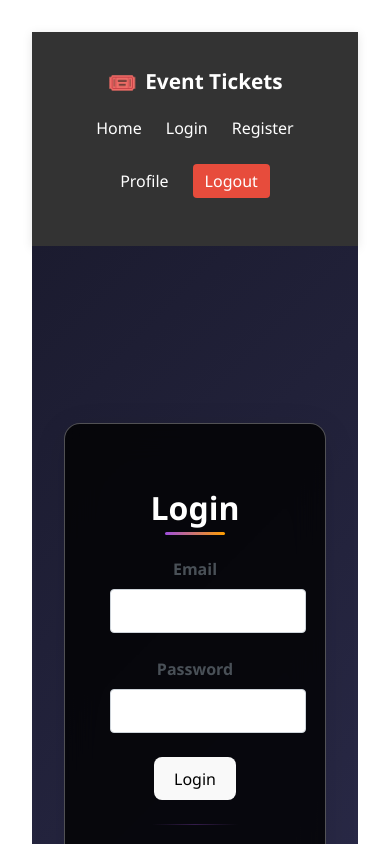
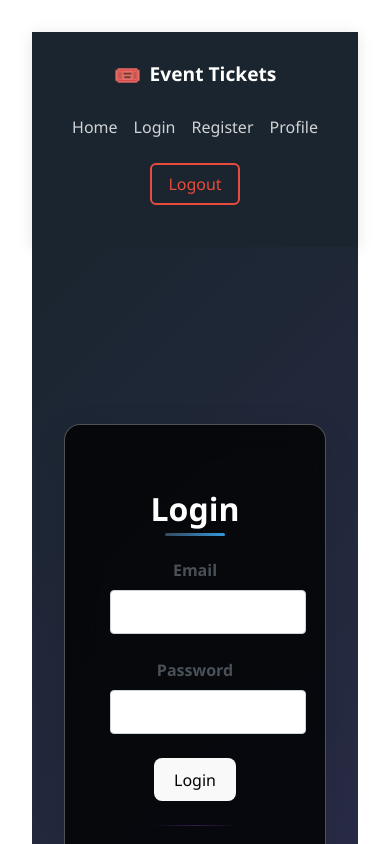
Before and after one commit to Pedro4O4/Theater-Ticketing-Website, a React (Vite) app in the folder frontend/FrontendTheater/: page /login in a window 390 px wide. Shown: the top 844 px of the page. Built offline with nearby package versions, Linux system fonts and the light colour scheme.

Commit message:
handling design of Navbar.css

```diff
--- a/frontend/FrontendTheater/src/components/shared/Navbar.css
+++ b/frontend/FrontendTheater/src/components/shared/Navbar.css
@@ -1,9 +1,37 @@
 /* Navbar.css */
+
+/* Variables */
+:root {
+    --primary: #2c3e50;
+    --primary-dark: #1a252f;
+    --primary-light: #34495e;
+    --secondary: #3498db;
+    --secondary-dark: #2980b9;
+    --secondary-light: #5dade2;
+    --dark: #1a252f;
+    --light: #f8f9fa;
+    --gray: #6c757d;
+    --light-gray: #e0e0e0;
+    --danger: #e74c3c;
+    --danger-dark: #c0392b;
+    --success: #2ecc71;
+    --success-dark: #27ae60;
+    --warning: #f39c12;
+    --info: #3498db;
+
+    --shadow-sm: 0 2px 5px rgba(0, 0, 0, 0.1);
+    --shadow-md: 0 4px 8px rgba(0, 0, 0, 0.2);
+    --shadow-lg: 0 10px 20px rgba(0, 0, 0, 0.1);
+
+    --transition-speed: 0.3s;
+    --border-radius: 4px;
+}
+
 .navbar {
-    background-color: #2c3e50;
+    background: var(--dark);
     color: white;
-    padding: 0.5rem 1rem;
-    box-shadow: 0 2px 10px rgba(0, 0, 0, 0.1);
+    padding: 0.8rem 2rem;
+    box-shadow: 0 2px 15px rgba(0, 0, 0, 0.1);
 }
 
 .navbar-container {
@@ -15,17 +43,17 @@
 }
 
 .navbar-logo {
+    color: white;
+    font-size: 1.4rem;
+    font-weight: bold;
     display: flex;
     align-items: center;
-    color: white;
     text-decoration: none;
-    font-size: 1.3rem;
-    font-weight: bold;
 }
 
 .logo-emoji {
-    margin-right: 8px;
-    font-size: 1.5rem;
+    font-size: 1.8rem;
+    margin-right: 0.5rem;
 }
 
 .nav-menu {
@@ -35,16 +63,35 @@
 }
 
 .nav-item {
-    color: white;
+    color: rgba(255, 255, 255, 0.8);
     text-decoration: none;
+    padding: 0.5rem 0;
+    position: relative;
     font-weight: 500;
     transition: color 0.2s;
 }
 
-.nav-item:hover {
-    color: #3498db;
+.nav-item:after {
+    content: '';
+    position: absolute;
+    width: 0;
+    height: 2px;
+    background: var(--secondary);
+    bottom: 0;
+    left: 0;
+    transition: width 0.3s ease;
 }
 
+.nav-item:hover:after,
+.nav-item.active:after {
+    width: 100%;
+}
+
+.nav-item:hover {
+    color: white;
+}
+
+/* Dropdown Menu */
 .nav-dropdown {
     position: relative;
     cursor: pointer;
@@ -79,14 +126,14 @@
 
 .dropdown-content a:hover {
     background-color: #f5f5f5;
-    color: #3498db;
+    color: var(--secondary);
 }
 
 .nav-dropdown:hover .dropdown-content {
     display: block;
 }
 
-/* User UserComponent styling */
+/* User Profile */
 .user-profile-container {
     display: flex;
     align-items: center;
@@ -117,7 +164,7 @@
     width: 32px;
     height: 32px;
     border-radius: 50%;
-    background-color: #3498db;
+    background-color: var(--secondary);
     display: flex;
     align-items: center;
     justify-content: center;
@@ -145,18 +192,215 @@
 }
 
 .logout-btn {
-    background-color: #e74c3c;
-    color: white;
-    border: none;
-    padding: 6px 12px;
-    border-radius: 4px;
+    background: transparent;
+    border: 2px solid var(--danger);
+    color: var(--danger);
+    padding: 0.5rem 1rem;
+    border-radius: 6px;
     cursor: pointer;
-    font-weight: 500;
-    transition: background-color 0.2s;
+    transition: all 0.3s ease;
 }
 
 .logout-btn:hover {
-    background-color: #c0392b;
+    background: var(--danger);
+    color: white;
+}
+
+.profile-nav-button {
+    display: flex;
+    align-items: center;
+    background-color: var(--secondary);
+    color: white;
+    padding: 0.5rem 1rem;
+    border-radius: 30px;
+    margin-left: 10px;
+    text-decoration: none;
+    transition: all 0.3s ease;
+}
+
+.profile-nav-button:hover {
+    background-color: #2980b9;
+    transform: translateY(-2px);
+    box-shadow: 0 4px 8px rgba(0,0,0,0.2);
+}
+
+.avatar-circle-nav {
+    width: 28px;
+    height: 28px;
+    background-color: white;
+    color: var(--secondary);
+    border-radius: 50%;
+    display: flex;
+    align-items: center;
+    justify-content: center;
+    font-weight: bold;
+    margin-right: 8px;
+}
+
+/* Creative Form Styles */
+.creative-form-container {
+    max-width: 800px;
+    margin: 2rem auto;
+    background-color: white;
+    border-radius: 8px;
+    box-shadow: 0 4px 20px rgba(0, 0, 0, 0.1);
+    overflow: hidden;
+}
+
+.creative-form-header {
+    background: linear-gradient(135deg, var(--primary) 0%, var(--secondary) 100%);
+    color: white;
+    padding: 1.5rem;
+    text-align: center;
+}
+
+.creative-form-header h2 {
+    margin: 0;
+    font-size: 1.8rem;
+}
+
+.creative-form-body {
+    padding: 2rem;
+}
+
+.creative-form-group {
+    margin-bottom: 1.5rem;
+}
+
+.creative-form-label {
+    display: block;
+    font-weight: 600;
+    margin-bottom: 0.5rem;
+    color: var(--primary);
+}
+
+.creative-form-input,
+.creative-form-textarea,
+.creative-form-select {
+    width: 100%;
+    padding: 0.8rem;
+    border: 2px solid #e0e0e0;
+    border-radius: 6px;
+    font-size: 1rem;
+    transition: all 0.3s ease;
+}
+
+.creative-form-input:focus,
+.creative-form-textarea:focus,
+.creative-form-select:focus {
+    border-color: var(--secondary);
+    box-shadow: 0 0 0 2px rgba(52, 152, 219, 0.2);
+    outline: none;
+}
+
+.creative-form-textarea {
+    min-height: 150px;
+    resize: vertical;
+}
+
+.creative-form-submit {
+    background: linear-gradient(to right, var(--secondary), var(--info));
+    color: white;
+    border: none;
+    padding: 1rem 2rem;
+    font-size: 1.1rem;
+    font-weight: 600;
+    border-radius: 30px;
+    cursor: pointer;
+    transition: all 0.3s ease;
+    display: block;
+    width: 100%;
+    margin-top: 1rem;
+}
+
+.creative-form-submit:hover {
+    transform: translateY(-3px);
+    box-shadow: 0 10px 20px rgba(0, 0, 0, 0.1);
+}
+
+/* Attraction Form Styles */
+.attraction-card {
+    background-color: white;
+    border-radius: 12px;
+    overflow: hidden;
+    box-shadow: 0 5px 15px rgba(0, 0, 0, 0.08);
+    transition: transform 0.3s ease, box-shadow 0.3s ease;
+    margin-bottom: 2rem;
+}
+
+.attraction-card:hover {
+    transform: translateY(-5px);
+    box-shadow: 0 10px 25px rgba(0, 0, 0, 0.15);
+}
+
+.attraction-image-container {
+    height: 200px;
+    overflow: hidden;
+    position: relative;
+}
+
+.attraction-image {
+    width: 100%;
+    height: 100%;
+    object-fit: cover;
+    transition: transform 0.5s ease;
+}
+
+.attraction-card:hover .attraction-image {
+    transform: scale(1.05);
+}
+
+.attraction-content {
+    padding: 1.5rem;
+}
+
+.attraction-title {
+    font-size: 1.4rem;
+    margin-top: 0;
+    margin-bottom: 0.5rem;
+    color: var(--primary);
+}
+
+.attraction-description {
+    color: #666;
+    margin-bottom: 1rem;
+    line-height: 1.6;
+}
+
+.attraction-meta {
+    display: flex;
+    justify-content: space-between;
+    align-items: center;
+    padding-top: 1rem;
+    border-top: 1px solid #eee;
+}
+
+.attraction-price {
+    font-size: 1.2rem;
+    font-weight: bold;
+    color: var(--primary);
+}
+
+.attraction-rating {
+    display: flex;
+    align-items: center;
+    color: var(--warning);
+}
+
+.attraction-button {
+    display: block;
+    text-align: center;
+    background-color: var(--secondary);
+    color: white;
+    padding: 0.8rem 0;
+    border-radius: 6px;
+    text-decoration: none;
+    font-weight: 600;
+    transition: all 0.3s ease;
+}
+
+.attraction-button:hover {
+    background-color: #2980b9;
 }
 
 /* Responsive styles */
@@ -181,202 +425,28 @@
         flex-direction: column;
         gap: 0.5rem;
     }
-    .profile-nav-button {
-        display: flex;
-        align-items: center;
-        background-color: #3498db;
-        color: white;
-        padding: 0.5rem 1rem;
-        border-radius: 30px;
-        margin-left: 10px;
-        text-decoration: none;
-        transition: all 0.3s ease;
+
+    .creative-form-body {
+        padding: 1.5rem;
     }
 
-    .profile-nav-button:hover {
-        background-color: #2980b9;
-        transform: translateY(-2px);
-        box-shadow: 0 4px 8px rgba(0,0,0,0.2);
+    .attraction-card {
+        margin: 0 1rem 2rem;
+    }
+}
+.nav-item:hover:after,
+ .nav-item.active:after {
+     width: 100%;
+     transition: width 0.3s cubic-bezier(0.25, 0.46, 0.45, 0.94);
+ }
+/* Responsive styles */
+@media (max-width: 992px) {
+    .navbar-container {
+        max-width: 100%;
+        padding: 0 1rem;
+    }
 }
 
-    .avatar-circle-nav {
-        width: 28px;
-        height: 28px;
-        background-color: white;
-        color: #3498db;
-        border-radius: 50%;
-        display: flex;
-        align-items: center;
-        justify-content: center;
-        font-weight: bold;
-        margin-right: 8px;
-    }
-
-    .profile-nav-button span {
-        font-weight: 500;
-    }
-    /* Navbar.css */
-    .navbar {
-        background-color: #2c3e50;
-        color: white;
-        padding: 0.5rem 1rem;
-        box-shadow: 0 2px 10px rgba(0, 0, 0, 0.1);
-    }
-
-    .navbar-container {
-        display: flex;
-        justify-content: space-between;
-        align-items: center;
-        max-width: 1200px;
-        margin: 0 auto;
-    }
-
-    .navbar-logo {
-        display: flex;
-        align-items: center;
-        color: white;
-        text-decoration: none;
-        font-size: 1.3rem;
-        font-weight: bold;
-    }
-
-    .logo-emoji {
-        margin-right: 8px;
-        font-size: 1.5rem;
-    }
-
-    .nav-menu {
-        display: flex;
-        align-items: center;
-        gap: 1.5rem;
-    }
-
-    .nav-item {
-        color: white;
-        text-decoration: none;
-        font-weight: 500;
-        transition: color 0.2s;
-    }
-
-    .nav-item:hover {
-        color: #3498db;
-    }
-
-    .nav-dropdown {
-        position: relative;
-        cursor: pointer;
-    }
-
-    .nav-dropdown .nav-item {
-        display: flex;
-        align-items: center;
-        gap: 5px;
-    }
-
-    .dropdown-content {
-        display: none;
-        position: absolute;
-        top: 100%;
-        left: 0;
-        background-color: white;
-        min-width: 180px;
-        box-shadow: 0 2px 10px rgba(0, 0, 0, 0.1);
-        border-radius: 4px;
-        z-index: 10;
-        padding: 0.5rem 0;
-    }
-
-    .dropdown-content a {
-        color: #333;
-        text-decoration: none;
-        padding: 0.5rem 1rem;
-        display: block;
-        transition: background-color 0.2s;
-    }
-
-    .dropdown-content a:hover {
-        background-color: #f5f5f5;
-        color: #3498db;
-    }
-
-    .nav-dropdown:hover .dropdown-content {
-        display: block;
-    }
-
-    /* User profile styling */
-    .user-profile-container {
-        display: flex;
-        align-items: center;
-        gap: 1rem;
-    }
-
-    .profile-section {
-        position: relative;
-    }
-
-    .profile-link {
-        display: flex;
-        align-items: center;
-        gap: 8px;
-        padding: 6px 12px;
-        border-radius: 4px;
-        text-decoration: none;
-        color: white;
-        background-color: rgba(255, 255, 255, 0.1);
-        transition: background-color 0.2s;
-    }
-
-    .profile-link:hover {
-        background-color: rgba(255, 255, 255, 0.2);
-    }
-
-    .avatar-circle {
-        width: 32px;
-        height: 32px;
-        border-radius: 50%;
-        background-color: #3498db;
-        display: flex;
-        align-items: center;
-        justify-content: center;
-        font-weight: bold;
-        font-size: 16px;
-        box-shadow: 0 2px 5px rgba(0, 0, 0, 0.2);
-    }
-
-    .profile-text {
-        font-weight: 500;
-    }
-
-    .user-section {
-        display: flex;
-        align-items: center;
-        gap: 1rem;
-    }
-
-    .user-greeting {
-        font-size: 0.9rem;
-        white-space: nowrap;
-        overflow: hidden;
-        text-overflow: ellipsis;
-        max-width: 150px;
-    }
-
-    .logout-btn {
-        background-color: #e74c3c;
-        color: white;
-        border: none;
-        padding: 6px 12px;
-        border-radius: 4px;
-        cursor: pointer;
-        font-weight: 500;
-        transition: background-color 0.2s;
-    }
-
-    .logout-btn:hover {
-        background-color: #c0392b;
-    }
-
-    /* Responsive styles */
 @media (max-width: 768px) {
     .navbar-container {
         flex-direction: column;
@@ -387,84 +457,40 @@
         margin: 1rem 0;
         flex-wrap: wrap;
         justify-content: center;
+        gap: 1rem;
     }
 
     .user-profile-container {
         flex-direction: column;
         gap: 1rem;
+        width: 100%;
+        align-items: center;
     }
 
     .user-section {
         flex-direction: column;
         gap: 0.5rem;
+        align-items: center;
+    }
+
+    .dropdown-content {
+        position: static;
+        width: 100%;
+        box-shadow: none;
+        border-top: 1px solid var(--light-gray);
     }
 }
-    /* src/components/Navigation/Navbar.css */
+
+@media (max-width: 480px) {
     .navbar {
-        display: flex;
-        justify-content: space-between;
-        align-items: center;
-        padding: 1rem 2rem;
-        background-color: #333;
-        color: white;
+        padding: 0.6rem 1rem;
     }
 
-    .navbar-brand a {
-        color: white;
-        font-size: 1.2rem;
-        font-weight: bold;
-        text-decoration: none;
+    .logo-emoji {
+        font-size: 1.4rem;
     }
 
-    .navbar-links {
-        display: flex;
-        align-items: center;
-        gap: 1.5rem;
-    }
-
-    .nav-link {
-        color: white;
-        text-decoration: none;
-        transition: color 0.2s;
-    }
-
-    .nav-link:hover {
-        color: #4a90e2;
-    }
-
-    .profile-link {
-        display: flex;
-        align-items: center;
-        gap: 0.5rem;
-    }
-
-    .profile-name {
-        font-weight: 500;
-    }/* Add to components/shared/Navbar.css */
-    .profile-link {
-        display: flex;
-        align-items: center;
-        gap: 8px;
-        padding: 6px 12px;
-        background-color: rgba(255, 255, 255, 0.1);
-        border-radius: 4px;
-        transition: background-color 0.2s;
-    }
-
-    .profile-link:hover {
-        background-color: rgba(255, 255, 255, 0.2);
-    }
-
-    .profile-avatar {
-        width: 28px;
-        height: 28px;
-        border-radius: 50%;
-        background-color: #3498db;
-        color: white;
-        display: flex;
-        align-items: center;
-        justify-content: center;
-        font-weight: bold;
-        font-size: 14px;
+    .navbar-logo {
+        font-size: 1.2rem;
     }
 }
```
Lines whose indentation alone changed are shown as unchanged.
